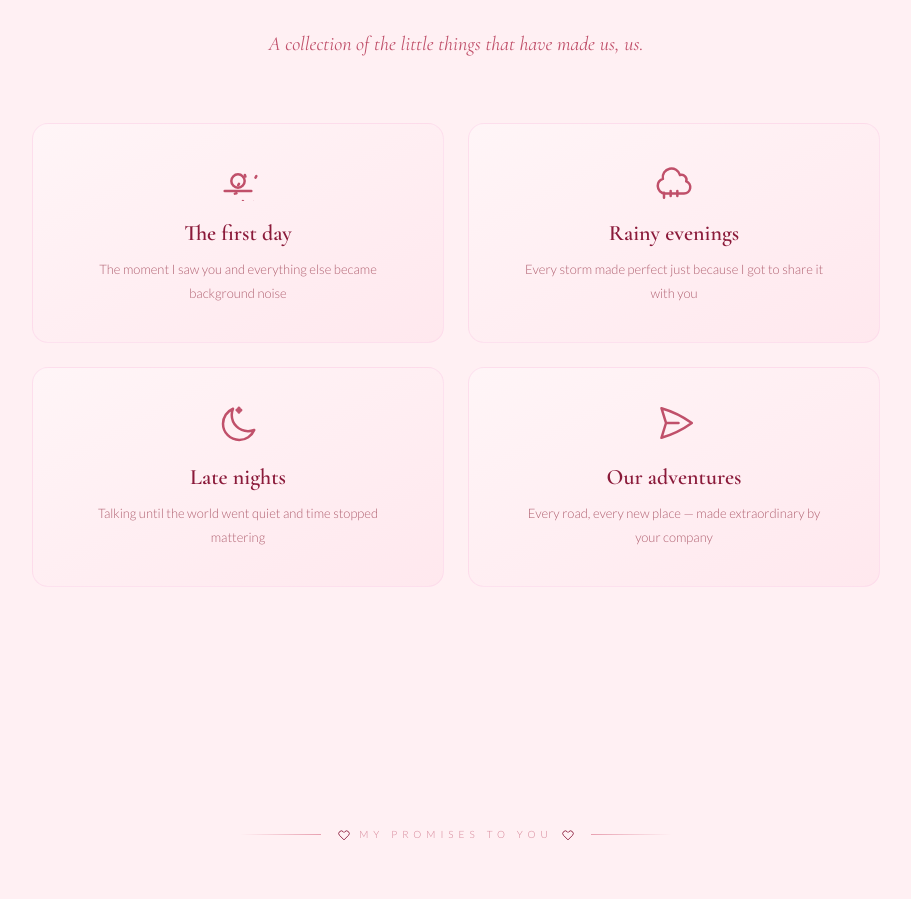
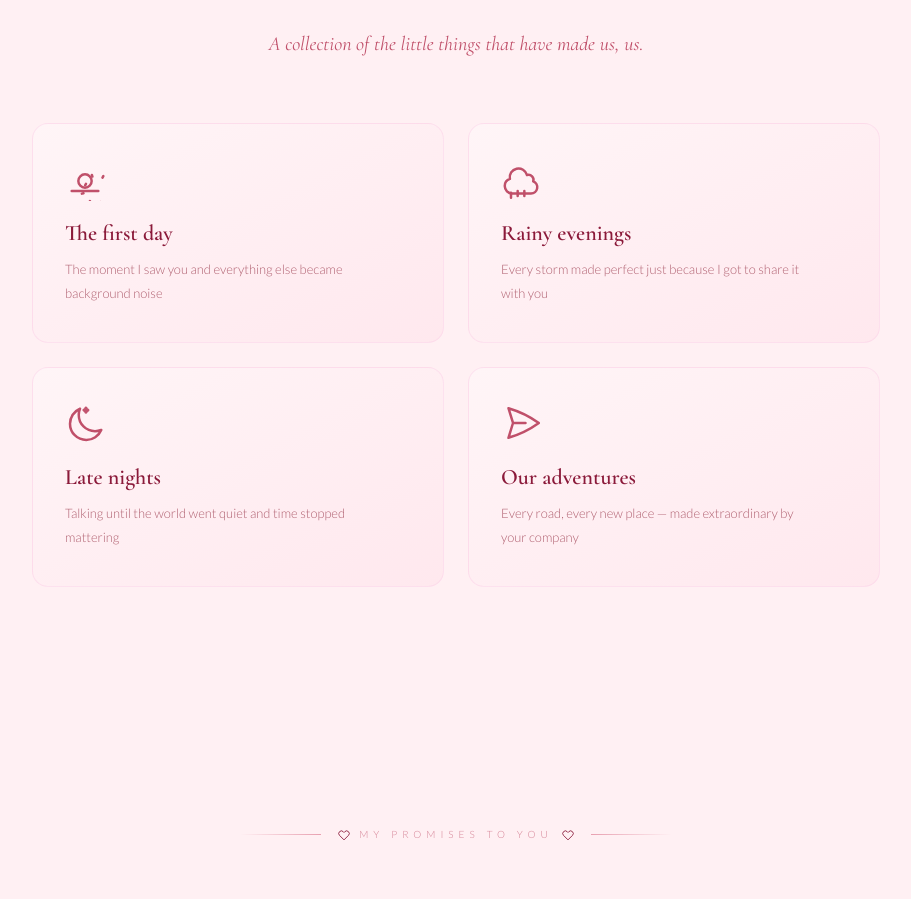
Before and after one commit to yashuroy08/VowCanvas, a React (Vite) app in the folder love-website/: page / in a window 1280 px wide. Shown: the part 3049-3948 px from the top of the page, without its empty margins (184-1095 px from the left). Built offline with nearby package versions, Linux system fonts and the light colour scheme.

Commit message:
style(design): FINDING-003 — change memory cards to left-aligned layout to break visual centering monotony

```diff
--- a/love-website/src/sections/MemoriesSection.jsx
+++ b/love-website/src/sections/MemoriesSection.jsx
@@ -119,7 +119,7 @@ export default function MemoriesSection() {
               borderColor: "rgba(244,63,94,0.25)"
             }}
             transition={{ duration: 0.3 }}
-            className="bg-gradient-to-br from-rose-grad-start to-rose-grad-end border border-pink-200/50 rounded-2xl p-8 text-center flex flex-col items-center justify-center min-h-[220px] transition-colors duration-300"
+            className="bg-gradient-to-br from-rose-grad-start to-rose-grad-end border border-pink-200/50 rounded-2xl p-8 text-left flex flex-col items-start justify-center min-h-[220px] transition-colors duration-300"
           >
             <div className="mb-4 select-none">
               {mem.icon}
```
